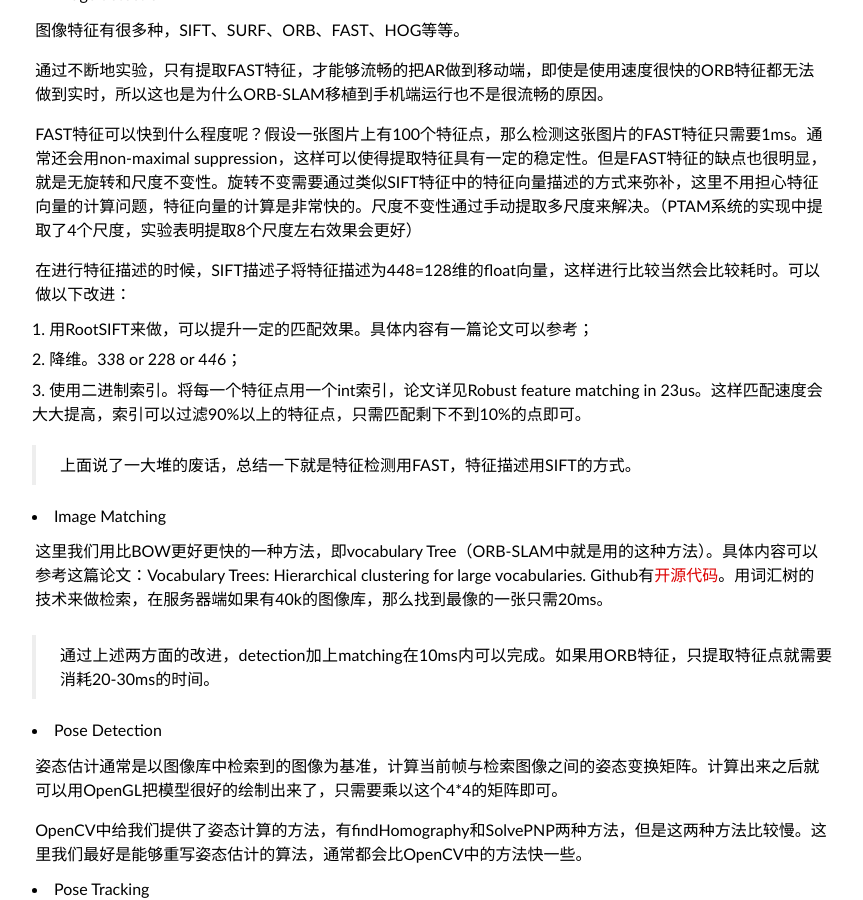
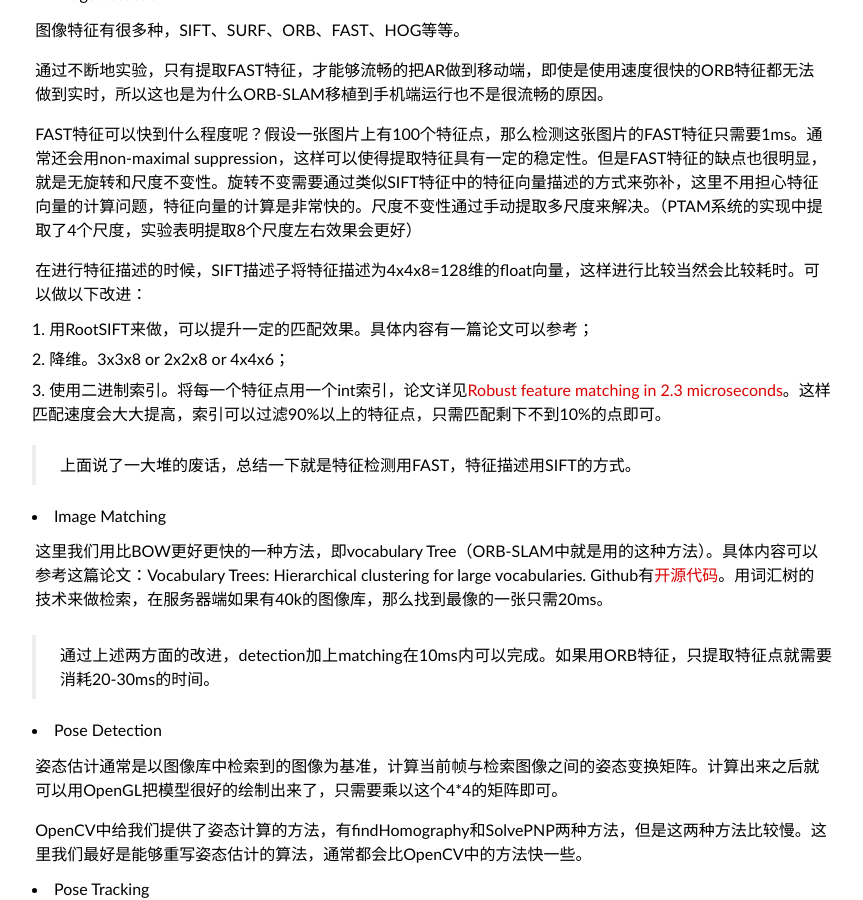
Before and after one commit to PianoCat/PianoCat.github.io, a Jekyll site: the page built from _posts/2016-11-03-增强现实中图像技术相关内容整理.md, in a window 1280 px wide and 900 px high, scrolled down 663 px. Shown: the whole window, without its empty margins (208-1071 px from the left). Built offline with Jekyll 4.4.1, drawn with Linux system fonts in a browser that asks for light colours; some web fonts are replaced; comment, search, counter and statistics services are not loaded.

Commit message:
modify ar 2

```diff
--- a/_posts/2016-11-03-增强现实中图像技术相关内容整理.md
+++ b/_posts/2016-11-03-增强现实中图像技术相关内容整理.md
@@ -30,11 +30,11 @@
 
 FAST特征可以快到什么程度呢？假设一张图片上有100个特征点，那么检测这张图片的FAST特征只需要1ms。通常还会用non-maximal suppression，这样可以使得提取特征具有一定的稳定性。但是FAST特征的缺点也很明显，就是无旋转和尺度不变性。旋转不变需要通过类似SIFT特征中的特征向量描述的方式来弥补，这里不用担心特征向量的计算问题，特征向量的计算是非常快的。尺度不变性通过手动提取多尺度来解决。（PTAM系统的实现中提取了4个尺度，实验表明提取8个尺度左右效果会更好）
 
-在进行特征描述的时候，SIFT描述子将特征描述为4*4*8=128维的float向量，这样进行比较当然会比较耗时。可以做以下改进：
+在进行特征描述的时候，SIFT描述子将特征描述为4x4x8=128维的float向量，这样进行比较当然会比较耗时。可以做以下改进：
 
 1. 用RootSIFT来做，可以提升一定的匹配效果。具体内容有一篇论文可以参考；
-2. 降维。3*3*8 or 2*2*8 or 4*4*6；
-3. 使用二进制索引。将每一个特征点用一个int索引，论文详见Robust feature matching in 23us。这样匹配速度会大大提高，索引可以过滤90%以上的特征点，只需匹配剩下不到10%的点即可。
+2. 降维。3x3x8 or 2x2x8 or 4x4x6；
+3. 使用二进制索引。将每一个特征点用一个int索引，论文详见[Robust feature matching in 2.3 microseconds][2]。这样匹配速度会大大提高，索引可以过滤90%以上的特征点，只需匹配剩下不到10%的点即可。
 
 > 上面说了一大堆的废话，总结一下就是特征检测用FAST，特征描述用SIFT的方式。
 
```
Also changed, not shown: other parts of _posts/2016-11-03-增强现实中图像技术相关内容整理.md (+2 -0 lines).
